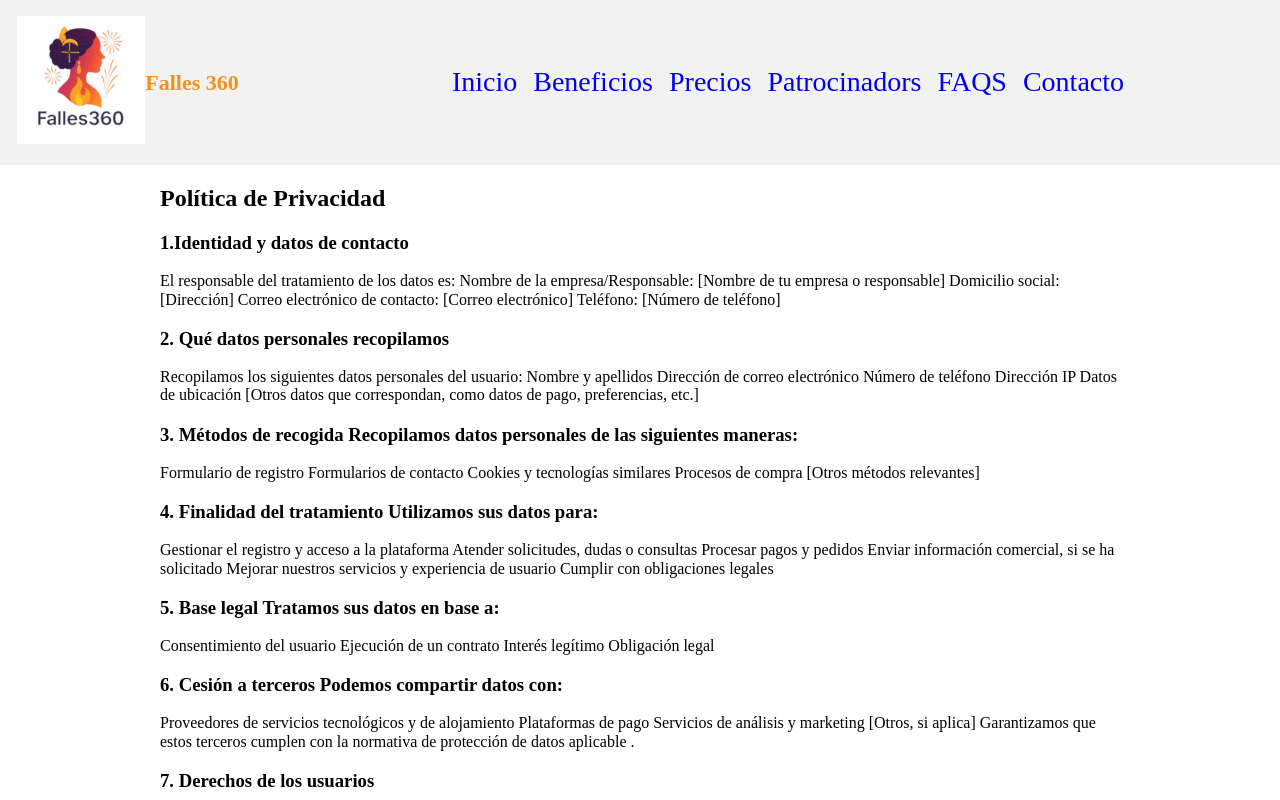
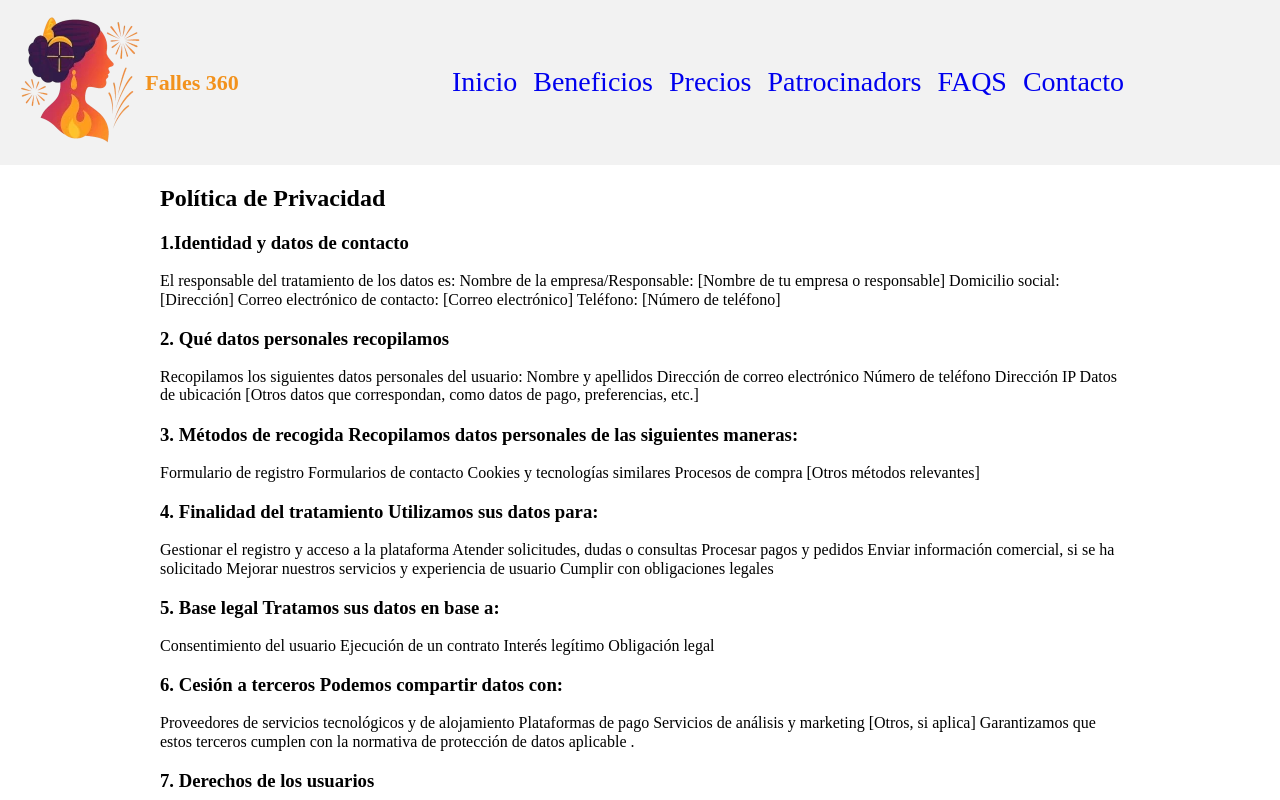
Before and after one commit to JgregoriDev/falles360-Francesc, a React (Vite) app: page /falles360-Francesc/politica-privacidad in a window 1280 px wide. Shown: the top 800 px of the page. Built offline with nearby package versions, Linux system fonts and the light colour scheme.

Commit message:
Imatge sense findi

```diff
--- a/index.html
+++ b/index.html
@@ -2,7 +2,7 @@
 <html lang="en">
   <head>
     <meta charset="UTF-8" />
-    <link rel="icon" type="image/svg+xml" href="./src/assets/logo128x128.jpg" />
+    <link rel="icon" type="image/svg+xml" href="./src/assets/fallera360128x128.webp" />
     <meta name="viewport" content="width=device-width, initial-scale=1.0" />
     <meta name="description" content="App falles 360 un lugar donde celebras las fallas." />
     <title>App falles 360 un lugar donde celebras las fallas.</title>
--- a/src/components/Beneficios/Beneficios.css
+++ b/src/components/Beneficios/Beneficios.css
@@ -9,6 +9,9 @@
 .benefits__icon .container__title:hover{
   fill: var(--thirdColorHover);
 
+}
+.benefits__body{
+  padding: 0 1em;
 }
 .container__beneficios > div {
   border: 2px solid transparent;
--- a/src/components/Logo/Logo.jsx
+++ b/src/components/Logo/Logo.jsx
@@ -1,4 +1,4 @@
-import pathLogo from "@/assets/logo128x128.jpg";
+import pathLogo from "@/assets/fallera360128x128.webp";
 import "./Logo.css";
 export const Logo = () => {
   return (
```
Also changed, not shown: src/assets/fallera360128x128.webp (added), src/assets/fallera360sinFondo.png (added).
